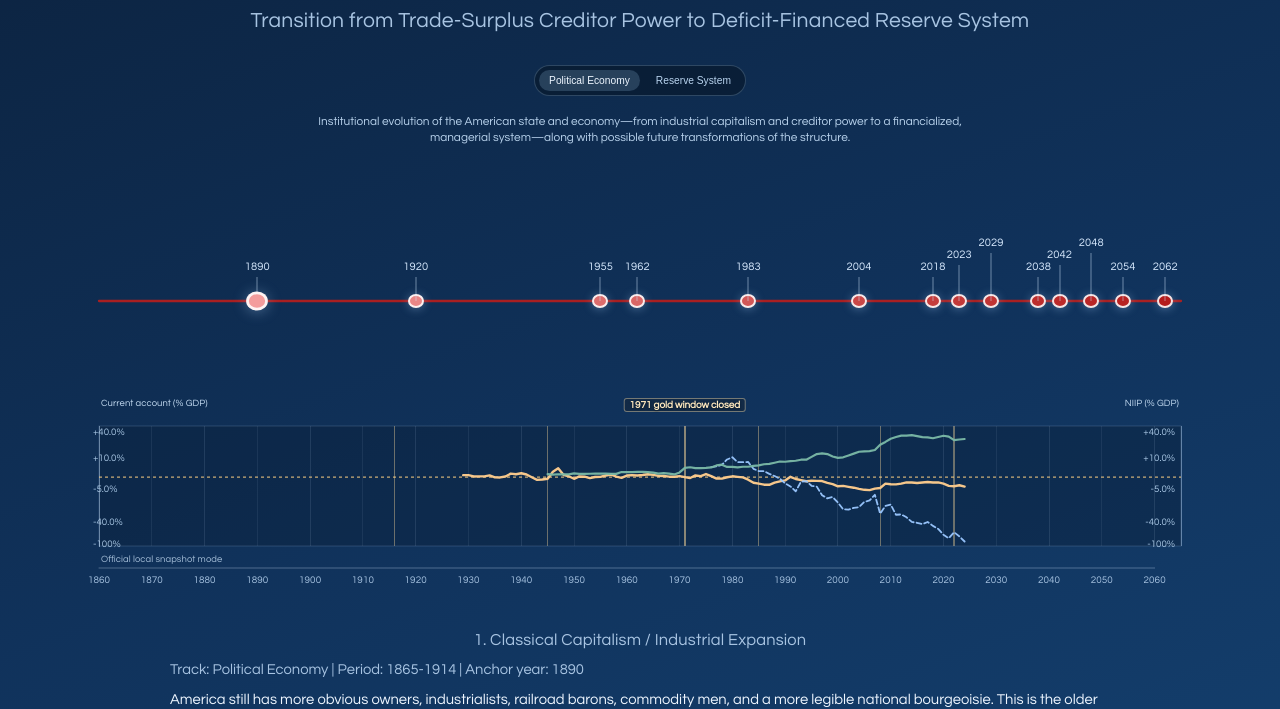
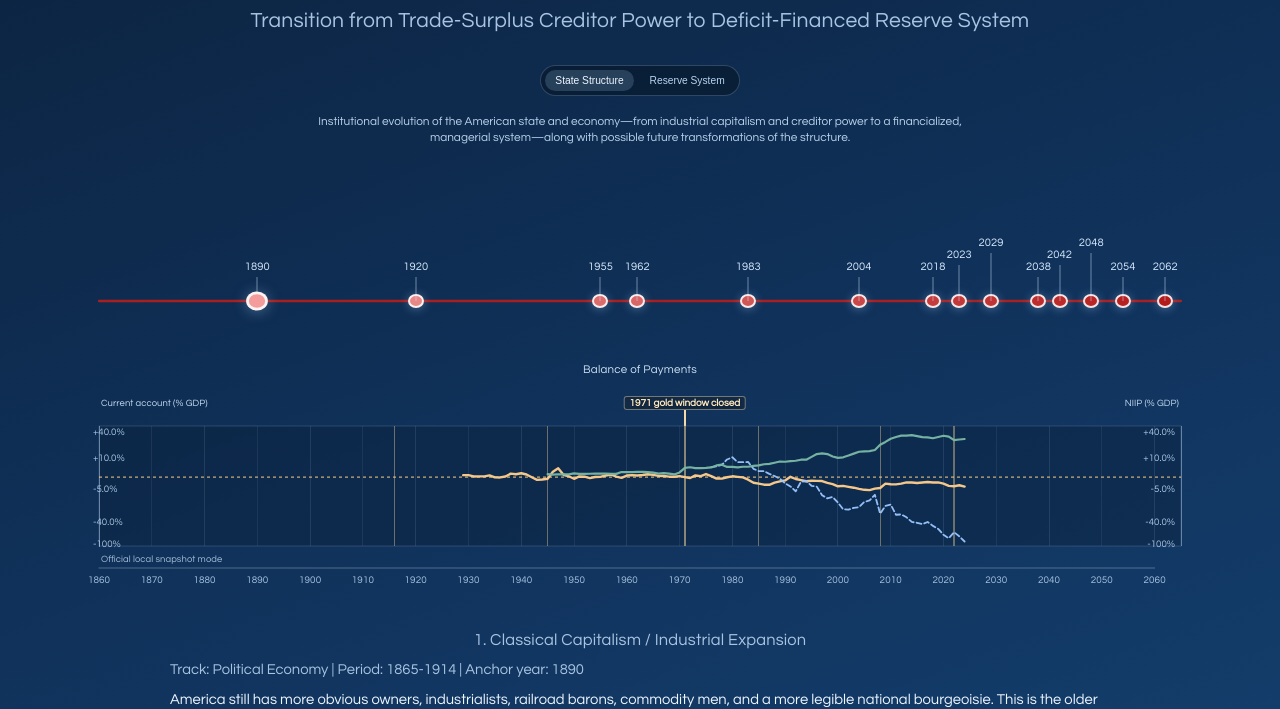
Before and after one commit to catganson/empire-timeline, a plain HTML site: page index.html in a window 1280 px wide. Shown: the part 97-806 px from the top of the page. Drawn offline with Linux system fonts and the light colour scheme.

Commit message:
Update toggle labels, layout spacing, and reserve text

```diff
--- a/index.html
+++ b/index.html
@@ -149,6 +149,17 @@
       padding: 0 10px;
     }
 
+    .quant-panel-title {
+      position: absolute;
+      left: 50%;
+      transform: translateX(-50%);
+      color: #cfe2f6;
+      font-size: 0.72rem;
+      letter-spacing: 0.02em;
+      white-space: nowrap;
+      pointer-events: none;
+    }
+
     .year-tick {
       position: absolute;
       transform: translateX(-50%);
@@ -528,7 +539,7 @@
       <p class="influence-list">Alexandre Kojève • Carl Schmitt</p>
     </div>
     <div class="track-toggle" role="group" aria-label="Narrative track toggle">
-      <button id="togglePolitical" type="button" class="active" aria-pressed="true">Political Economy</button>
+      <button id="togglePolitical" type="button" class="active" aria-pressed="true">State Structure</button>
       <button id="toggleReserve" type="button" aria-pressed="false">Reserve System</button>
     </div>
     <p id="trackDescription" class="track-description"></p>
@@ -565,6 +576,7 @@
           <path id="reservePath" class="reserve-path" d=""></path>
           <path id="decadePath" class="decade-path" d=""></path>
         </svg>
+        <div id="quantPanelTitle" class="quant-panel-title">Balance of Payments</div>
       </div>
     </section>
     <p class="chart-scroll-hint">Swipe horizontally to explore the full timeline.</p>
@@ -842,7 +854,7 @@
         reserveRegime: "Potential digital dollar, stablecoin, or multipolar reserve system",
         usPosition: "Reserve issuer managing global liquidity",
         mechanism: "Treasury markets and digital financial infrastructure maintain global dollar dominance",
-        description: "Future reserve structures may incorporate digital currency infrastructure or new financial mechanisms. However, the fundamental dynamic will likely remain: global demand for dollar assets sustains the American financial system despite persistent deficits until a new monetary system replaces it.",
+        description: "Future reserve structures may incorporate digital currency infrastructure or new financial mechanisms. However, the fundamental dynamic will likely remain: global demand for dollar assets sustains the American financial system despite persistent deficits. A sustained decline in foreign purchases of U.S. Treasury securities would signal that this recycling mechanism is weakening and may indicate the gradual emergence of a new international monetary order.",
         year: 2042
       }
     ];
@@ -870,6 +882,7 @@
     const togglePolitical = document.getElementById("togglePolitical");
     const toggleReserve = document.getElementById("toggleReserve");
     const trackDescription = document.getElementById("trackDescription");
+    const quantPanelTitle = document.getElementById("quantPanelTitle");
 
     const minYear = 1860;
     const maxYear = 2065;
@@ -1355,6 +1368,7 @@
       axisTitles.note.style.left = `${leftX + 2}px`;
       axisTitles.note.style.top = `${quantBottomY + 8}px`;
       axisTitles.note.style.transform = "none";
+      quantPanelTitle.style.top = `${Math.round((mainY + quantTopY) / 2)}px`;
     }
 
     function renderQuantEventMarkers() {
@@ -1381,7 +1395,7 @@
       });
       if (marker1971Static) {
         marker1971Static.style.left = `${toX(1971)}px`;
-        marker1971Static.style.top = `${Math.max(8, quantTopY - 28)}px`;
+        marker1971Static.style.top = `${Math.max(8, quantTopY - 30)}px`;
       }
       hideQuantEventTooltip();
     }
@@ -1400,7 +1414,7 @@
         decadeGridGroup.appendChild(line);
       });
 
-      const markerTopY = quantTopY;
+      const markerTopY = Math.max(8, quantTopY - 16);
       const markerX = toX(1971);
       marker1971Line.setAttribute("x1", markerX.toFixed(2));
       marker1971Line.setAttribute("x2", markerX.toFixed(2));
@@ -1713,10 +1727,10 @@
         const extra = a.year === 1971 ? 16 : 0;
         const len = 14 + a.tier * 8 + extra;
         node.stem.style.left = `${x}px`;
-        node.stem.style.top = `${reserveY + 1}px`;
+        node.stem.style.top = `${reserveY - len}px`;
         node.stem.style.height = `${len}px`;
         node.label.style.left = `${x}px`;
-        node.label.style.top = `${reserveY + len + 4}px`;
+        node.label.style.top = `${reserveY - len - 16}px`;
         node.stem.style.display = isPoliticalActive ? "none" : "block";
         node.label.style.display = isPoliticalActive ? "none" : "block";
       });
```
